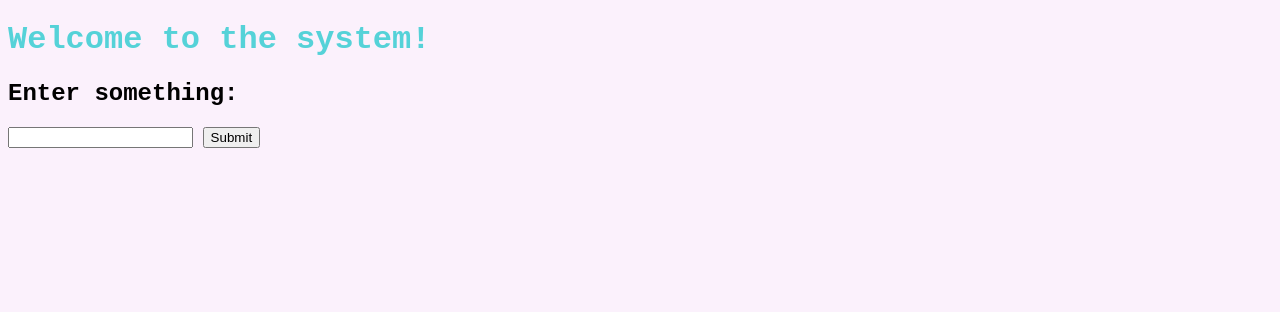
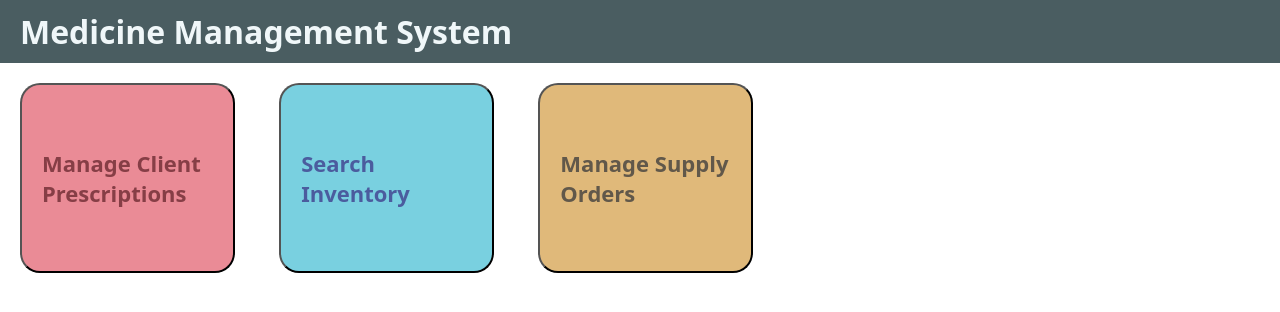
Before and after one commit to trevorwh113/Web_Dev_QA_Project, a Flask app: page / in a window 1280 px wide. Shown: the top 312 px of the page. Run offline with Flask 2, Linux system fonts and the light colour scheme.

Commit message:
Created a basic home page

```diff
--- a/app/app.py
+++ b/app/app.py
@@ -2,12 +2,32 @@ from flask import Flask, render_template, request
 
 app = Flask(__name__)
 
+# Launch Page-------------------------------------------------------
 @app.route('/', methods=['GET', 'POST'])
-def index():
+def home():
+    return render_template('home.html', user_input=None)
+
+# Prescription View Page--------------------------------------------
+@app.route('/prescription', methods=['GET', 'POST'])
+def prescription():
     if request.method == 'POST':
         user_input = request.form['user_input']
-        return render_template('index.html', user_input=user_input)
-    return render_template('index.html', user_input=None)
+        return render_template('prescription.html', user_input=user_input)
+    return render_template('prescription.html', user_input=None)
+
+# Inventory View Page----------------------------------------------
+@app.route('/inventory', methods=['GET', 'POST'])
+def inventory():
+    if request.method == 'POST':
+        user_input = request.form['user_input']
+        return render_template('inventory.html', user_input=user_input)
+    return render_template('inventory.html', user_input=None)
+
+# Supply Order View Page--------------------------------------------
+@app.route('/supply', methods=['GET', 'POST'])
+def supply():
+    return render_template('supply.html', user_input=None)
+
 
 if __name__ == '__main__':
     app.run(debug=True)
--- /dev/null
+++ b/app/static/home.css
@@ -0,0 +1,34 @@
+body {
+    margin: 0;
+    padding: 0;
+    background-color: rgb(255, 255, 255);
+    font-family: system-ui, -apple-system, BlinkMacSystemFont, 'Segoe UI', Roboto, Oxygen, Ubuntu, Cantarell, 'Open Sans', 'Helvetica Neue', sans-serif;
+}
+p {
+    margin: 0;
+    padding: 10px;
+}
+header {
+    margin: 0;
+    padding: 10px;
+    padding-left: 20px;
+    background-color: #4A5D61;
+}
+header h1 {
+    margin: 0;
+    font-family: system-ui, -apple-system, BlinkMacSystemFont, 'Segoe UI', Roboto, Oxygen, Ubuntu, Cantarell, 'Open Sans', 'Helvetica Neue', sans-serif;
+    color: #F0F7F9;
+}
+button {
+    border-radius: 20px;
+    margin: 20px;
+    padding: 20px;
+    height: 190px;
+    width: 215px;
+    text-align: left;
+    display: inline-block;
+    font-family: system-ui, -apple-system, BlinkMacSystemFont, 'Segoe UI', Roboto, Oxygen, Ubuntu, Cantarell, 'Open Sans', 'Helvetica Neue', sans-serif;
+    font-size: 22px;
+    font-weight: 900;
+    position: relative;
+}
--- /dev/null
+++ b/app/templates/home.html
@@ -0,0 +1,44 @@
+<!DOCTYPE html>
+<html lang="en">
+
+<head>
+    <title>Home - Medicine Management System</title>
+    <meta charset="UTF-8">
+    <meta name="viewport" content="width=device-width, initial-scale=1.0">
+    <!--CSS style sheet for home page-->
+    <link rel="stylesheet" type="text/css" href="{{ url_for('static', filename='home.css') }}">
+</head>
+
+
+<body>
+    <!--Create Header-->
+    <header>
+        <h1>Medicine Management System</h1>
+    </header>
+
+    <!--Main Body-->
+    <main>
+        <!--Manage Prescription Orders Button-->
+        <button style="background-color: #EA8B96; color: #863E46;"
+                onclick="window.location.href='/prescription';">
+            Manage Client<br>
+            Prescriptions
+        </button>
+
+        <!--Search Inventory Button-->
+        <button style="background-color: #79D0E0; color: #4B5C9E;"
+                onclick="window.location.href='/inventory';">
+            Search<br>
+            Inventory
+        </button>
+
+        <!--Manage Supply Order Button-->
+        <button style="background-color: #E0B97A; color: #61584A;"
+                onclick="window.location.href='/supply';">
+            Manage Supply<br>
+            Orders
+        </button>
+    </main>
+
+</body>
+</html>
--- a/app/templates/index.html
+++ b/app/templates/prescription.html
@@ -6,6 +6,7 @@
     <title>Input Form</title>
 </head>
 
+<!--TEMPORARY PAGE-->
 
 <body style="font-family:'Courier New', Courier, monospace;
              background-color:rgb(251, 241, 252);">
```
Also changed, not shown: app/templates/inventory.html (added, +24 -0 lines), app/templates/supply.html (added, +24 -0 lines).
